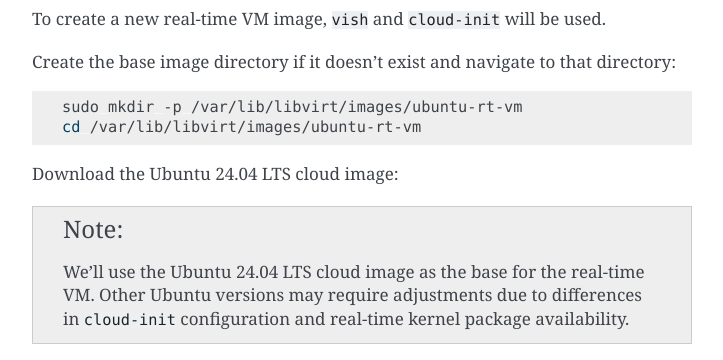
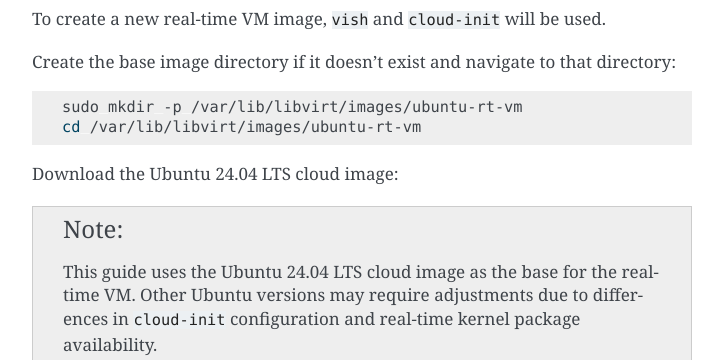
Before and after one commit to canonical/real-time-ubuntu-docs, a Sphinx documentation site: the page built from docs/how-to/create-rt-ubuntu-vm-using-kvm.md, in a window 1280 px wide and 900 px high, scrolled down 3467 px, cut to the strip 0-360 px from the top of the window. Shown: the whole strip, without its empty margins (388-1111 px from the left). Built offline with Sphinx 7.4.7, drawn with Linux system fonts in a browser that asks for light colours.

Commit message:
Apply suggestion from @AnneCYH
Signed-off-by: AnneCYH <anne.chew@canonical.com>

````diff
--- a/docs/how-to/create-rt-ubuntu-vm-using-kvm.md
+++ b/docs/how-to/create-rt-ubuntu-vm-using-kvm.md
@@ -175,7 +175,7 @@ cd /var/lib/libvirt/images/ubuntu-rt-vm
 Download the Ubuntu 24.04 LTS cloud image:
 
 ```{note}
-We’ll use the Ubuntu 24.04 LTS cloud image as the base for the real-time VM.
+This guide uses the Ubuntu 24.04 LTS cloud image as the base for the real-time VM.
 Other Ubuntu versions may require adjustments due to differences in `cloud-init` configuration and real-time kernel package availability.
 ```
 
````
